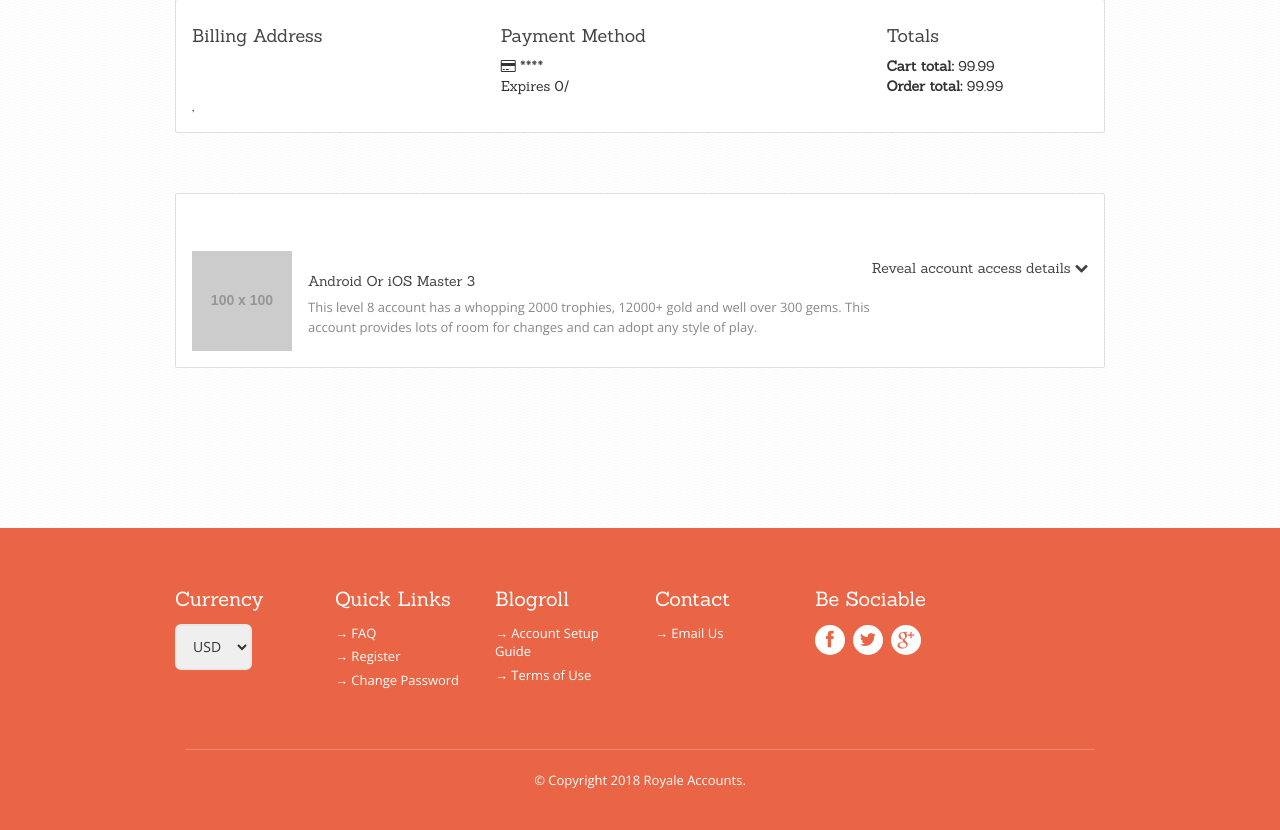
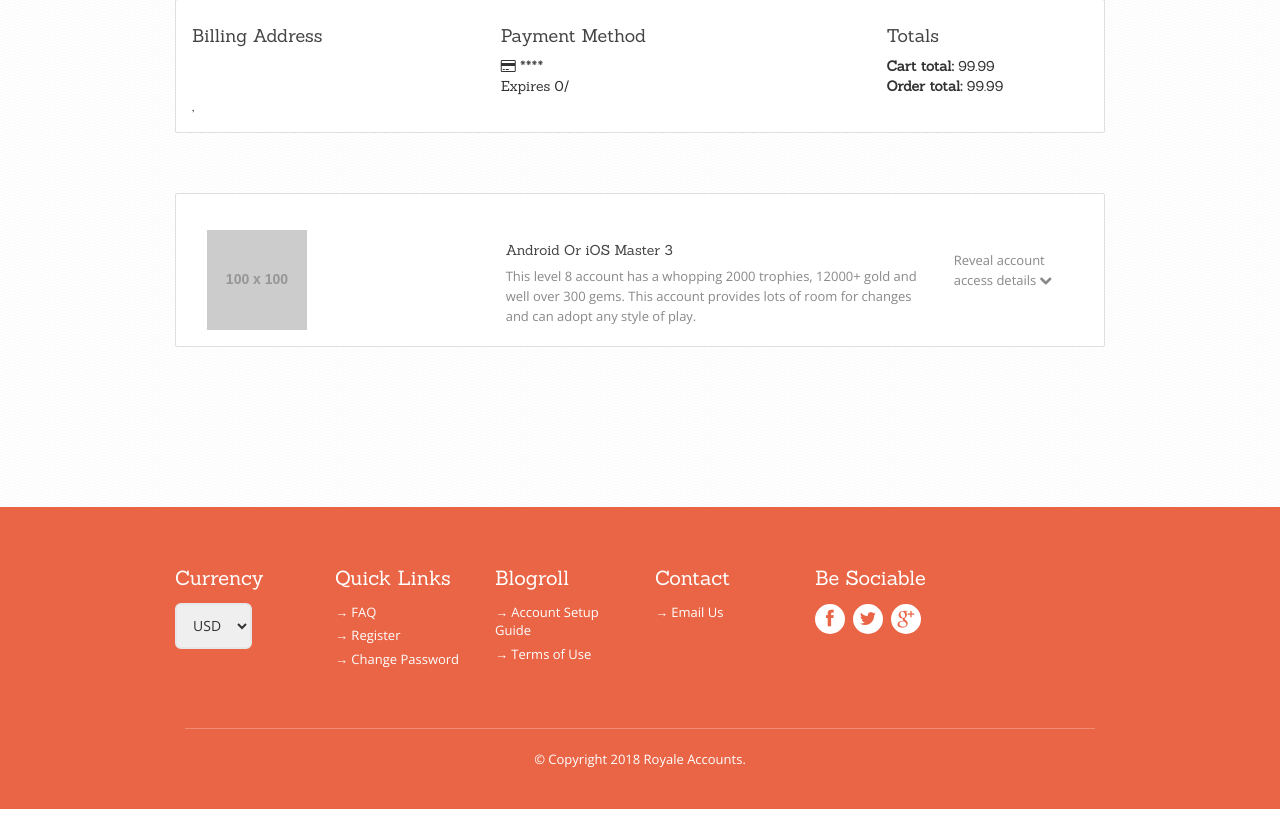
Before and after one commit to TomFinet/Royale-Accounts, a Django app: template source/orders/templates/orders/order_detail.html in a window 1280 px wide. Shown: the part 307-1137 px from the top of the page. After the commit the page ends 1116 px from the top, so only its background shows below. Run offline with Django 3.2, Linux system fonts and the light colour scheme; the template is opened without the code that fills it: values that come from a table or form of the project are taken from there, others are empty; data comes from the database, SQL or seed files in the repository; grey boxes labelled with a size stand in for pictures from a placeholder-image service; some libraries are stand-ins or nearby versions.

Commit message:
Adde col-md-12

```diff
--- a/source/orders/templates/orders/order_detail.html
+++ b/source/orders/templates/orders/order_detail.html
@@ -97,9 +97,9 @@
 	  						<div style="padding:16px">
 								<table>
 									{% for account in order.cart.accounts.all %}
-									<div class="col-md-12">
+									<div class="row">
 										<tr>
-											<td>
+											<td class="col-md-4">
 												<a href="{{ account.get_absolute_url }}">
 					  								{% if account.img_sml %}
 					  								<img height="100" width="100" src="{{ account.img_sml.url }}">
@@ -108,13 +108,16 @@
 				  								{% endif %}
 			    								</a>
 			    							</td>
-			    							<td style="padding-left:16px;">
+			    							<td class="col-md-6">
 			    								<a href="{{ account.get_absolute_url }}">
 			    									<h5 style="margin-bottom: 0.75rem;">{{ account.title }}</h5>
 			    								</a>
 			    								<p class="card-text">{{ account.description }}</p>
 			    							</td>
-			    							<h5 class="pull-right">Reveal account access details <i class="fa fa-chevron-down"></i></h5>
+			    							<td class="col-md-2">
+			    								<p class="pull-right">Reveal account access details <i class="fa fa-chevron-down"></i></p>
+			    							</td>
+
 			    							<div class="space20"></div>
 										</tr>
 									</div>
```
